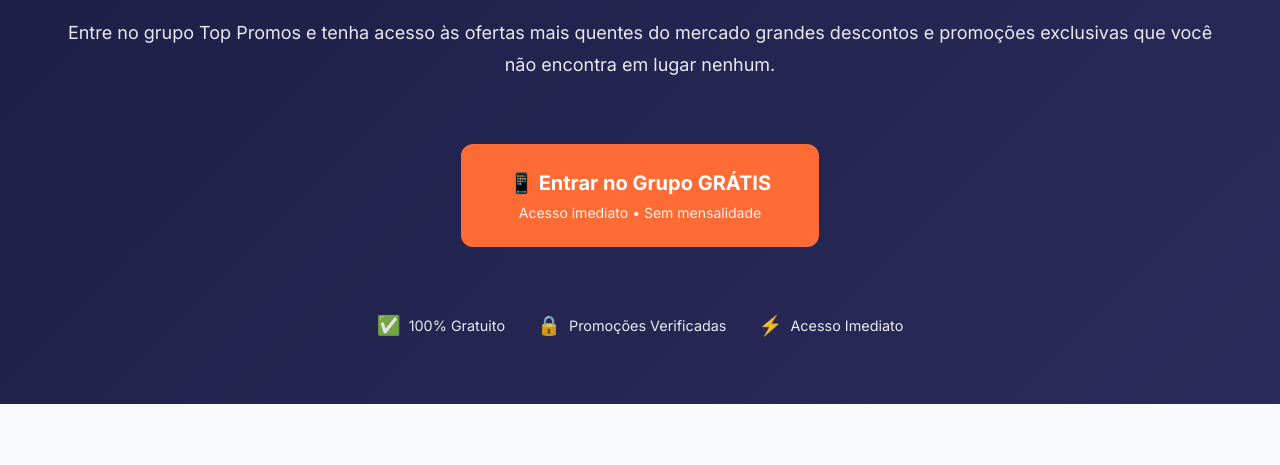
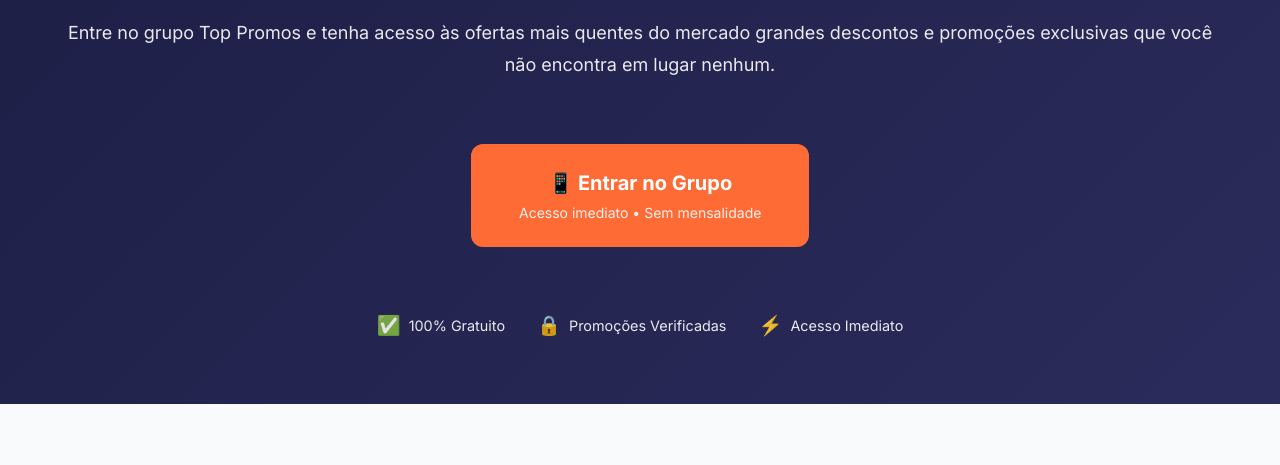
Before and after one commit to mynd-ia/promohome, a plain HTML site: page index.html in a window 1280 px wide. Shown: the part 258-723 px from the top of the page. Drawn offline with nearby package versions, Linux system fonts and the light colour scheme.

Commit message:
Update index.html

```diff
--- a/index.html
+++ b/index.html
@@ -47,7 +47,7 @@
                 <!-- CTA principal - Botão com cor contrastante para máxima visibilidade -->
                 <div class="hero-cta">
                     <a href="https://chat.whatsapp.com/B8Y3W6MYmEl9TT4BCPs8iS" class="btn-primary pulse">
-                        <span>📱 Entrar no Grupo GRÁTIS</span>
+                        <span>📱 Entrar no Grupo</span>
                         <small>Acesso imediato • Sem mensalidade</small>
                     </a>
                 </div>
```
